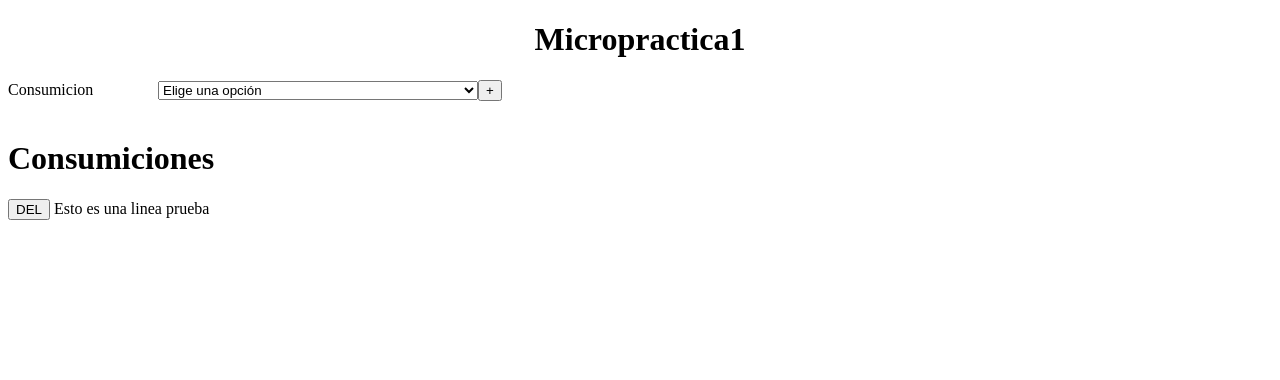
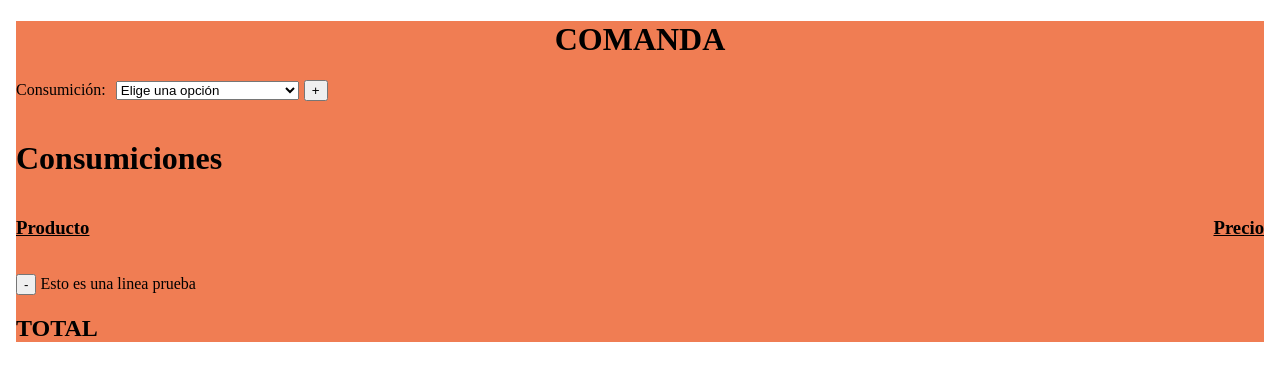
Before and after one commit to IvanAguado22/Practica_DataBinding_DSI, an Angular app in the folder Micropractica1/: page / in a window 1280 px wide. Shown: the top 380 px of the page. Built offline with nearby package versions, Linux system fonts and the light colour scheme.

Commit message:
cambios scss

```diff
--- a/Micropractica1/src/app/app.component.html
+++ b/Micropractica1/src/app/app.component.html
@@ -1,4 +1,4 @@
-
+<body>
 <div style="text-align:center">
   <h1>
     {{ title }}
@@ -6,21 +6,27 @@
 </div>
 
 <div class="main">
-    <label>Consumicion</label>
-    <select name="comanda" id="">
+    <label>Consumición:</label>
+    <select name="comanda" id="comanda">
         <option value="" selected>Elige una opción</option>
         <option value="Cerdo">Cerdo agridulce</option>
         <option value="Arroz">Arroz tres delicias</option>
         <option value="Ternera">Ternera con bambu y setas</option>
     </select>
-    <button type='button' (click)='addLinea()'>+</button>
+    <button id="button" type='button' (click)='addLinea()'>+</button>
 </div>
 <br>
 <div class="pedido">
     <h1>Consumiciones</h1>
+    <div class="titulos">
+    <h3><u>Producto</u></h3>
+    <h3 class="precio"><u>Precio</u></h3>
+    </div>
     <p *ngFor='let linea of lineas; let i=index'>
-        <button type='button' (click)='delLinea(i)'>DEL</button>
+        <button type='button' (click)='delLinea(i)'>-</button>
         {{linea}}
     </p>
+    <h2>TOTAL</h2>
 </div>
 <router-outlet></router-outlet>
+</body>
--- a/Micropractica1/src/app/app.component.scss
+++ b/Micropractica1/src/app/app.component.scss
@@ -1,3 +1,17 @@
-label{width:150px;display:inline-block;}
-input{width:300px}
-select{width:320px}
+label{display:inline-block;}
+body{
+    background-color: rgb(240, 125, 83);
+}
+#comanda{
+    margin-left: 10px}
+#button{
+    margin-left: 5px;
+}
+.precio{
+    margin-left: auto;
+}
+
+.titulos{
+    display: flex;
+    flex-direction: row;
+}
--- a/Micropractica1/src/app/app.component.ts
+++ b/Micropractica1/src/app/app.component.ts
@@ -6,7 +6,7 @@ import { Component } from '@angular/core';
   styleUrls: ['./app.component.scss']
 })
 export class AppComponent {
-  title = 'Micropractica1';
+  title = 'COMANDA';
 
   public lineas=['Esto es una linea prueba'];
 
```
